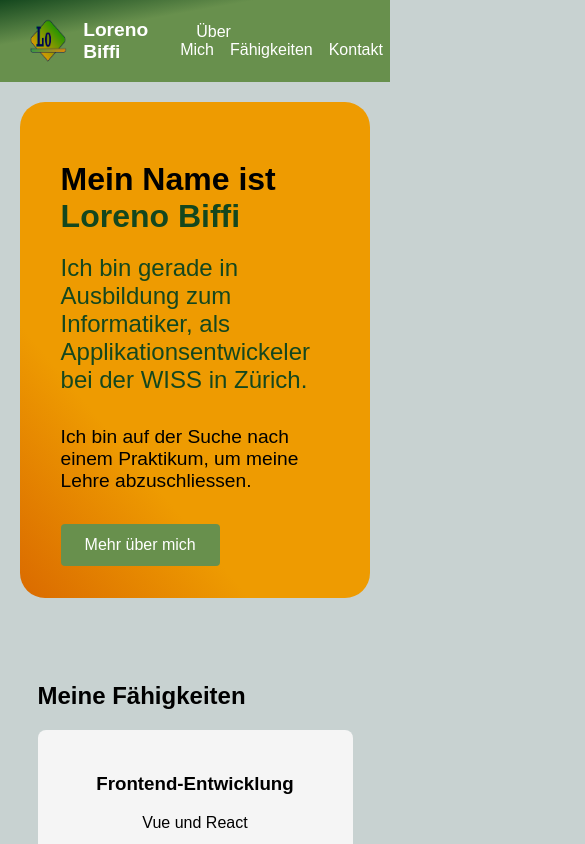
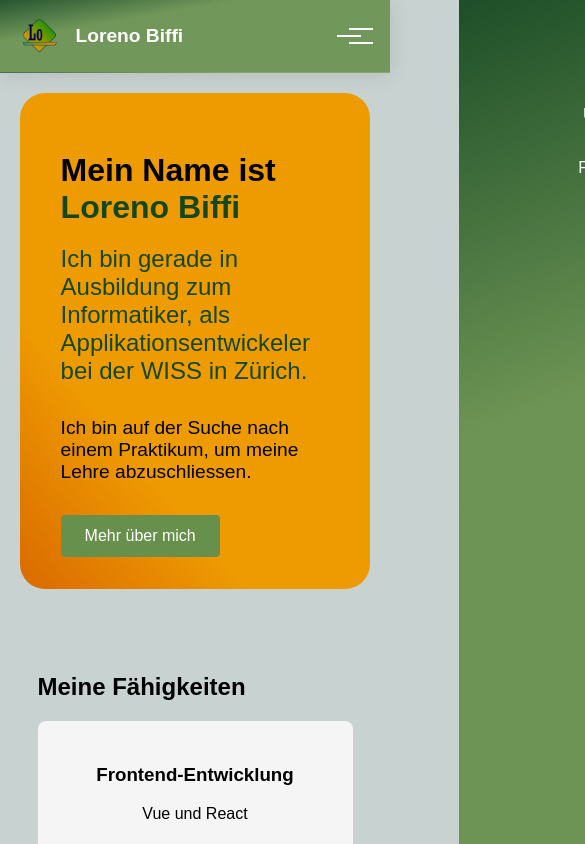
Before and after one commit to LorenoWiss/LorenoBiffiWebseite, a Vue app in the folder Bewerbungswebseite/: page / in a window 390 px wide. Shown: the top 844 px of the page, 585 px wide, since content can reach past the window. Built offline with nearby package versions, Linux system fonts and the light colour scheme.

Commit message:
Header angepasst und für Mobile optimiert

```diff
--- a/Bewerbungswebseite/src/components/Header.vue
+++ b/Bewerbungswebseite/src/components/Header.vue
@@ -1,69 +1,238 @@
 <template>
   <header class="header">
-    <nav class="nav">
-      <div class="logo-container">
-        <img src="@/assets/logo.png" alt="Profilbild" class="profile-image">
-        <router-link to="/" class="logo">Loreno Biffi</router-link>
-      </div>
+    <div class="logo-container">
+      <img src="@/assets/logo.png" alt="Profilbild" class="profile-image">
+      <router-link to="/" class="logo">Loreno Biffi</router-link>
+    </div>
+
+    <button class="menu-toggle" @click="toggleMenu" aria-label="Menü öffnen">
+      <span class="hamburger"></span>
+    </button>
+
+    <nav class="nav" :class="{ 'active': menuOpen }" @click="closeMenu">
       <div class="nav-links">
-        <router-link to="/ueber-mich">Über Mich</router-link>
-        <router-link to="/#faehigkeiten">Fähigkeiten</router-link>
-        <router-link to="/#kontakt">Kontakt</router-link>
+        <router-link v-if="$route.path !== '/ueber-mich'" to="/ueber-mich" class="nav-link">Über Mich</router-link>
+        <router-link v-else to="/" class="nav-link">Startseite</router-link>
+        <a href="/#faehigkeiten" class="nav-link">Fähigkeiten</a>
+        <a href="/#kontakt" class="nav-link">Kontakt</a>
       </div>
     </nav>
+
+    <div class="menu-overlay" :class="{ 'active': menuOpen }" @click="closeMenu"></div>
   </header>
 </template>
 
 <script>
 export default {
-  name: 'HeaderComponent'
+  name: 'GlassHeader',
+  data() {
+    return {
+      menuOpen: false
+    }
+  },
+  methods: {
+    toggleMenu() {
+      this.menuOpen = !this.menuOpen
+      document.body.style.overflow = this.menuOpen ? 'hidden' : ''
+    },
+    closeMenu() {
+      this.menuOpen = false
+      document.body.style.overflow = ''
+    }
+  }
 }
 </script>
 
 <style scoped>
 .header {
-  min-height: 10px;
-  background: linear-gradient(170deg, #14471E, #68904D 30%);
-  padding: 1rem;
-}
-
-.nav {
   display: flex;
+  justify-content: space-between;
   align-items: center;
-  max-width: auto;
-  margin: auto;
-  justify-content: space-between;
-  padding-left: 2%;
-  padding-right: 2%;
+  padding: 1rem 5%;
+  background: linear-gradient(170deg, rgba(20, 71, 30, 0.9), rgba(104, 144, 77, 0.9) 30%);
+  backdrop-filter: blur(10px);
+  -webkit-backdrop-filter: blur(10px);
+  position: sticky;
+  top: 0;
+  z-index: 1000;
+  box-shadow: 0 2px 20px rgba(0, 0, 0, 0.1);
+  border-bottom: 1px solid rgba(255, 255, 255, 0.15);
 }
 
 .logo-container {
   display: flex;
   align-items: center;
-  margin-right: 2rem;
+  gap: 1rem;
+  z-index: 1002;
+}
+
+.profile-image {
+  width: 40px;
+  height: 40px;
+  object-fit: cover;
+  border: none;
+  border-radius: 0;
 }
 
 .logo {
   color: white;
-  font-weight: bold;
+  font-weight: 600;
   text-decoration: none;
   font-size: 1.2rem;
+  transition: opacity 0.3s;
 }
 
-.nav-links a, .nav-links router-link {
-  color: white;
-  margin-left: 1rem;
-  text-decoration: none;
+.logo:hover {
+  opacity: 0.9;
 }
 
-.nav-links a:hover, .nav-links router-link:hover {
-  text-decoration: underline;
+/* Hamburger Menu */
+.menu-toggle {
+  background: transparent;
+  border: none;
+  cursor: pointer;
+  padding: 10px;
+  z-index: 1002;
+  display: flex;
+  align-items: center;
+  justify-content: center;
 }
 
-.profile-image {
-  width: 50px;
-  height: 50px;
-  border-radius: 50%;
-  margin-right: 10px;
+.hamburger {
+  display: block;
+  width: 24px;
+  height: 2px;
+  background: white;
+  position: relative;
+  transition: all 0.3s;
+}
+
+.hamburger::before,
+.hamburger::after {
+  content: '';
+  position: absolute;
+  width: 24px;
+  height: 2px;
+  background: white;
+  transition: all 0.3s;
+}
+
+.hamburger::before {
+  transform: translateY(-7px);
+}
+
+.hamburger::after {
+  transform: translateY(7px);
+}
+
+.nav.active + .menu-toggle .hamburger {
+  background: transparent;
+}
+
+.nav.active + .menu-toggle .hamburger::before {
+  transform: rotate(45deg);
+}
+
+.nav.active + .menu-toggle .hamburger::after {
+  transform: rotate(-45deg);
+}
+
+/* Navigation */
+.nav {
+  position: fixed;
+  top: 0;
+  right: -100%;
+  width: 70%;
+  max-width: 300px;
+  height: 100vh;
+  background: linear-gradient(160deg, rgba(20, 71, 30, 0.95), rgba(104, 144, 77, 0.95) 40%);
+  backdrop-filter: blur(15px);
+  -webkit-backdrop-filter: blur(15px);
+  display: flex;
+  flex-direction: column;
+  padding: 6rem 1.5rem 2rem;
+  transition: right 0.4s cubic-bezier(0.22, 1, 0.36, 1);
+  z-index: 1001;
+}
+
+.nav-links {
+  display: flex;
+  flex-direction: column;
+  gap: 1rem;
+}
+
+.nav.active {
+  right: 0;
+}
+
+.nav-link {
+  color: white;
+  text-decoration: none;
+  font-size: 1rem;
+  padding: 0.6rem 1rem;
+  border-radius: 6px;
+  transition: all 0.3s;
+  display: block;
+  white-space: nowrap;
+  text-align: center;
+}
+
+.nav-link:hover,
+.nav-link.router-link-exact-active {
+  background: rgba(255, 255, 255, 0.15);
+  transform: translateX(5px);
+}
+
+/* Overlay */
+.menu-overlay {
+  position: fixed;
+  top: 0;
+  left: 0;
+  width: 100%;
+  height: 100%;
+  background: rgba(0, 0, 0, 0.5);
+  backdrop-filter: blur(2px);
+  opacity: 0;
+  visibility: hidden;
+  transition: all 0.3s;
+  z-index: 1000;
+}
+
+.menu-overlay.active {
+  opacity: 1;
+  visibility: visible;
+}
+
+/* Desktop Version */
+@media (min-width: 768px) {
+  .menu-toggle,
+  .menu-overlay {
+    display: none;
+  }
+
+  .nav {
+    position: static;
+    width: auto;
+    height: auto;
+    background: transparent;
+    backdrop-filter: none;
+    padding: 0;
+  }
+
+  .nav-links {
+    flex-direction: row;
+    gap: 0.8rem;
+  }
+
+  .nav-link {
+    padding: 0.5rem 0.8rem;
+    font-size: 0.95rem;
+  }
+
+  .nav-link:hover,
+  .nav-link.router-link-exact-active {
+    transform: none;
+    background: rgba(255, 255, 255, 0.1);
+  }
 }
 </style>
```
